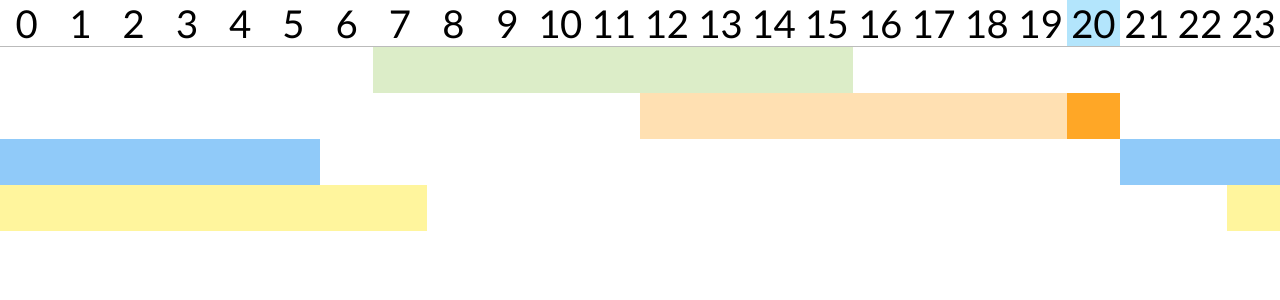
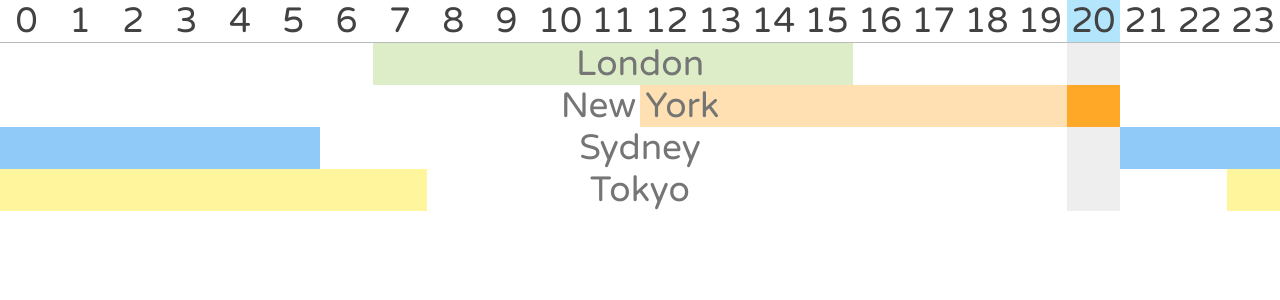
Before and after one commit to dnoe10/forex-clock, a React (Create React App) app: page / in a window 1280 px wide. Shown: the top 300 px of the page. Built offline with nearby package versions, Linux system fonts and the light colour scheme.

Commit message:
Add session names; update styles

```diff
--- a/public/index.html
+++ b/public/index.html
@@ -22,7 +22,7 @@
       Learn how to configure a non-root public URL by running `npm run build`.
     -->
     <link
-      href="https://fonts.googleapis.com/css2?family=Lato&display=swap"
+      href="https://fonts.googleapis.com/css2?family=Varela+Round&display=swap"
       rel="stylesheet"
     />
     <title>Forex Clock</title>
--- a/src/App.css
+++ b/src/App.css
@@ -1,3 +1,4 @@
 .App {
+  color: #424242;
   text-align: center;
 }
--- a/src/components/SessionGrid.css
+++ b/src/components/SessionGrid.css
@@ -1,3 +1,3 @@
 .session-grid {
-  font: 3vw 'Lato', sans-serif;
+  font: 2.75vw 'Varela Round', sans-serif;
 }
--- a/src/components/SessionGridCell.css
+++ b/src/components/SessionGridCell.css
@@ -1,5 +1,9 @@
 .session-grid-cell {
   flex-grow: 1;
+}
+
+.session-grid-cell.current-hour {
+  background-color: #eeeeee;
 }
 
 .session-grid-cell.green {
--- a/src/components/SessionGridRow.css
+++ b/src/components/SessionGridRow.css
@@ -1,3 +1,11 @@
 .session-grid-row {
   display: flex;
+  position: relative;
 }
+
+.session-grid-row .session-name {
+  color: #757575;
+  left: 0;
+  position: absolute;
+  right: 0;
+}
--- a/src/components/SessionGridRow.js
+++ b/src/components/SessionGridRow.js
@@ -24,7 +24,12 @@
 }
 
 function SessionGridRow(props) {
-  return <div className={'session-grid-row'}>{generateCells(props)}</div>;
+  return (
+    <div className={'session-grid-row'}>
+      {generateCells(props)}
+      <span className="session-name">{props.name}</span>
+    </div>
+  );
 }
 
 export default SessionGridRow;
```
